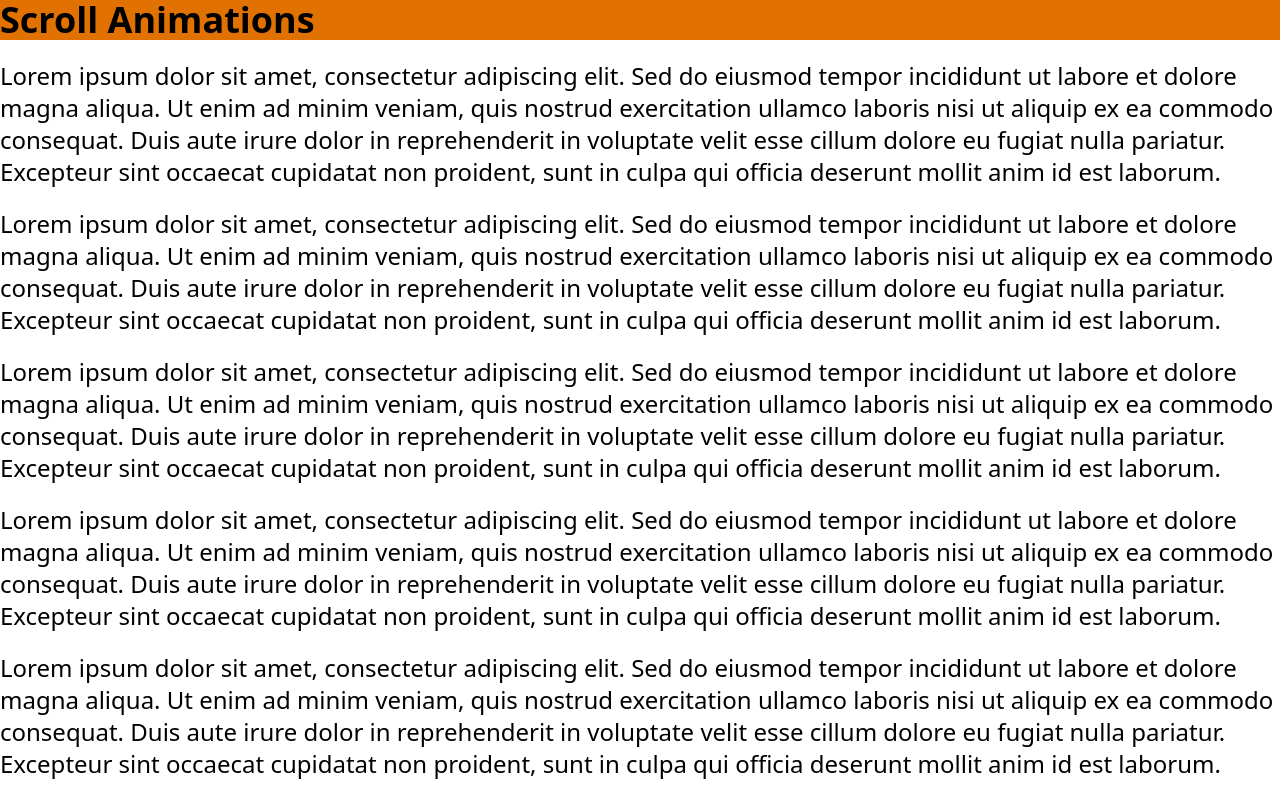
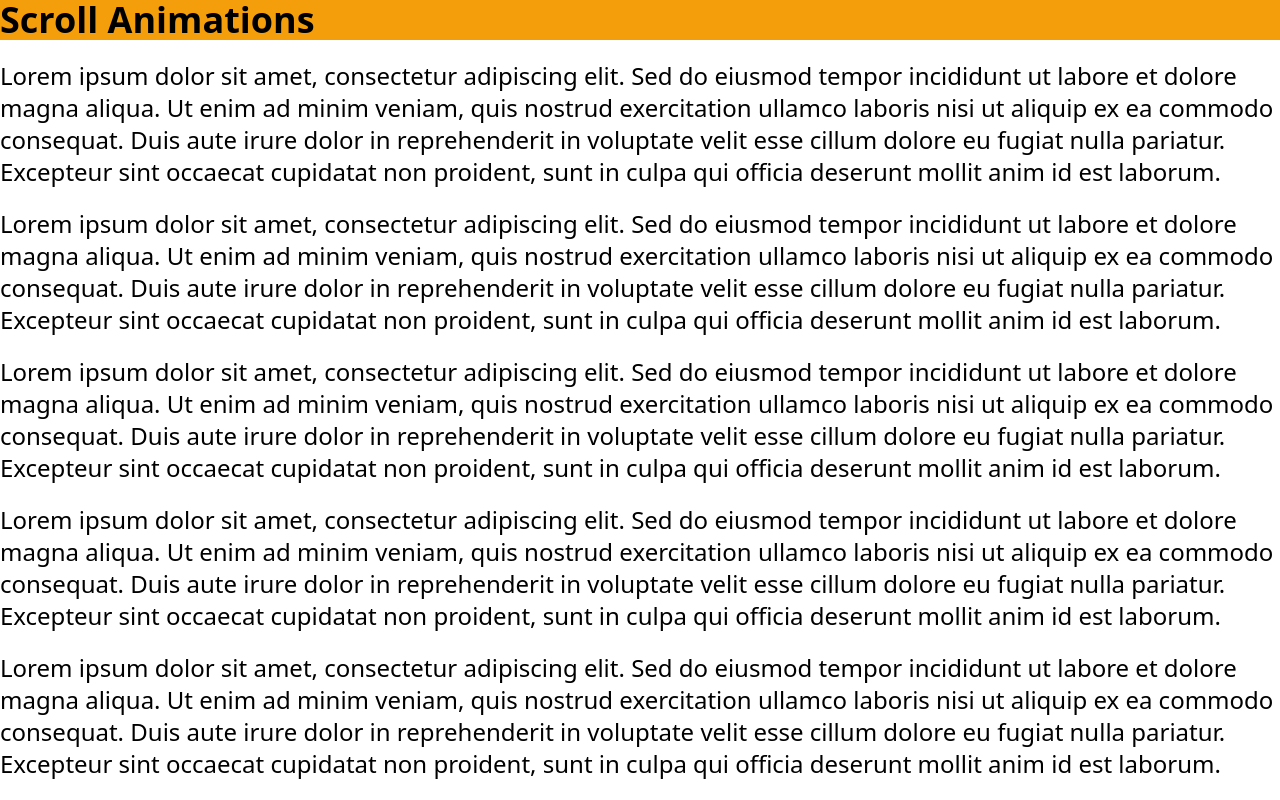
Before and after one commit to tjay1760/framer-motion-trials, a React (Vite) app: page / in a window 1280 px wide. Shown: the top 800 px of the page. Built offline with nearby package versions, Linux system fonts and the light colour scheme.

Commit message:
transform with colors

```diff
--- a/src/ScrollAnimations.jsx
+++ b/src/ScrollAnimations.jsx
@@ -1,16 +1,18 @@
 import React from 'react'
-import { motion, useScroll, useSpring } from 'motion/react'
+import { motion, useScroll, useSpring, useTransform } from 'motion/react'
 
 const ScrollAnimations = () => {
   const { scrollYProgress } = useScroll()
   const scaleX = useSpring(scrollYProgress)
+  const background = useTransform(scrollYProgress, [0, 0.25, 0.5, 0.75, 1], ['#fbbf24','#f97316','#f59e0b',"#f43f5e", '#f59e0b'])
 
   return (
     <div className='space-y-5 text-2xl'>
 
-      <motion.h1 className='text-4xl font-bold bg-amber-600 w-full sticky top-0 '
+      <motion.h1 className='text-4xl font-bold w-full sticky top-0 '
       style={{
         scaleX: scaleX,
+        background: background,
         transformOrigin: 'left',
       }}
       >Scroll Animations</motion.h1>
```
